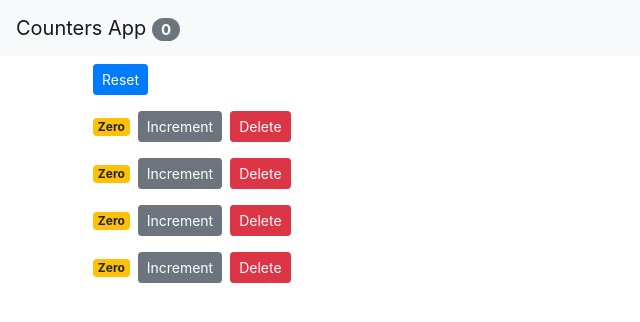
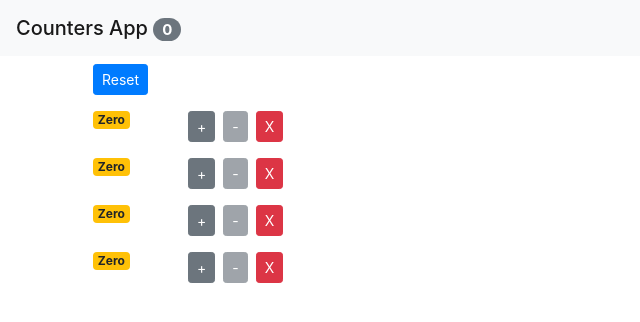
Before and after one commit to Youngin9210/counter-app, a React (Create React App) app: page / in a window 1280 px wide. Shown: the top 322 px of the page, without its empty margins (0-640 px from the left). Built offline with nearby package versions, Linux system fonts and the light colour scheme.

Commit message:
setting decrement functionality and disabling button if value of counter is === 0

```diff
--- a/src/App.js
+++ b/src/App.js
@@ -13,11 +13,28 @@ class App extends Component {
 		],
 	};
 
+	constructor(props) {
+		super(props);
+		console.log('App -- Contructor');
+	}
+
+	componentDidMount() {
+		console.log('App -- Mounted');
+	}
+
 	handleIncrement = (counter) => {
 		const counters = [...this.state.counters];
 		const index = counters.indexOf(counter);
 		counters[index] = { ...counter };
 		counters[index].value++;
+		this.setState({ counters });
+	};
+
+	handleDecrement = (counter) => {
+		const counters = [...this.state.counters];
+		const index = counters.indexOf(counter);
+		counters[index] = { ...counter };
+		counters[index].value--;
 		this.setState({ counters });
 	};
 
@@ -34,6 +51,7 @@ class App extends Component {
 		this.setState({ counters });
 	};
 	render() {
+		console.log('App -- Rendered');
 		return (
 			<React.Fragment>
 				<Navbar
@@ -44,6 +62,7 @@ class App extends Component {
 						counters={this.state.counters}
 						onReset={this.handleReset}
 						onIncrement={this.handleIncrement}
+						onDecrement={this.handleDecrement}
 						onDelete={this.handleDelete}
 					/>
 				</main>
--- a/src/components/counter.jsx
+++ b/src/components/counter.jsx
@@ -1,23 +1,39 @@
 import React, { Component } from 'react';
 
 class Counter extends Component {
+	componentWillUnmount() {
+		console.log('Counter -- Unmounted');
+	}
+
 	render() {
-		const { onIncrement, onDelete, counter } = this.props;
+		console.log('Counter -- Rendered');
+		const { onIncrement, onDecrement, onDelete, counter } = this.props;
 		return (
-			<div>
+			<div className="row">
+				<div className="col-1">
 					<span className={this.getBadgeClasses()}>{this.formatCount()}</span>
+				</div>
+				<div className="col">
 					<button
 						onClick={() => onIncrement(counter)}
+						className="btn btn-secondary btn-sm m-2"
+					>
+						+
+					</button>
+					<button
+						onClick={() => onDecrement(counter)}
 						className="btn btn-secondary btn-sm"
+						disabled={this.props.counter.value == 0 ? 'disabled' : ''}
 					>
-					Increment
+						-
 					</button>
 					<button
 						onClick={() => onDelete(counter.id)}
 						className="btn btn-danger btn-sm m-2"
 					>
-					Delete
+						X
 					</button>
+				</div>
 			</div>
 		);
 	}
--- a/src/components/counters.jsx
+++ b/src/components/counters.jsx
@@ -3,7 +3,9 @@ import Counter from './counter';
 
 class Counters extends Component {
 	render() {
-		const { onReset, onDelete, onIncrement, counters } = this.props;
+		console.log('Counters -- Rendered');
+		const { onReset, onDelete, onDecrement, onIncrement, counters } =
+			this.props;
 		return (
 			<div>
 				<button onClick={onReset} className="btn btn-primary btn-sm m-2">
@@ -14,6 +16,7 @@ class Counters extends Component {
 						key={counter.id}
 						onDelete={onDelete}
 						onIncrement={onIncrement}
+						onDecrement={onDecrement}
 						// passing through counter object instead of numerous properties
 						counter={counter}
 					/>
--- a/src/components/navbar.jsx
+++ b/src/components/navbar.jsx
@@ -2,14 +2,15 @@ import React from 'react';
 
 // stateless functional component
 const Navbar = ({ totalCounters }) => {
+	console.log('Navbar -- Rendered');
 	return (
 		<nav className="navbar navbar-light bg-light">
-			<a className="navbar-brand" href="#">
+			<span className="navbar-brand mb-0 h1">
 				Counters App{' '}
 				<span className="badge badge-pill badge-secondary">
 					{totalCounters}
 				</span>
-			</a>
+			</span>
 		</nav>
 	);
 };
```
Lines whose indentation alone changed are shown as unchanged.
